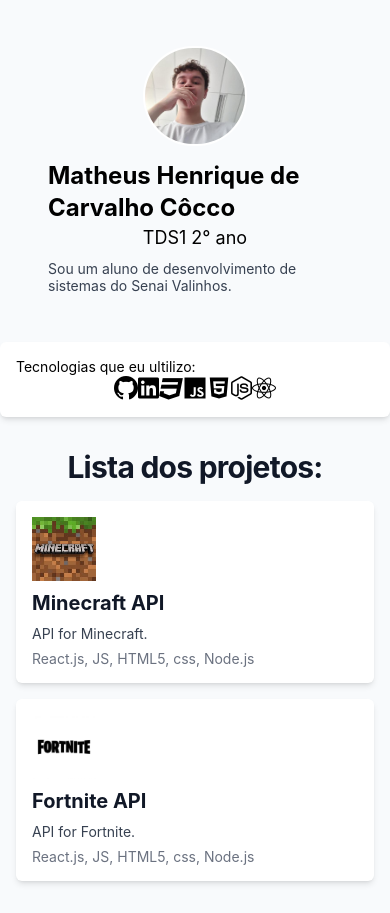
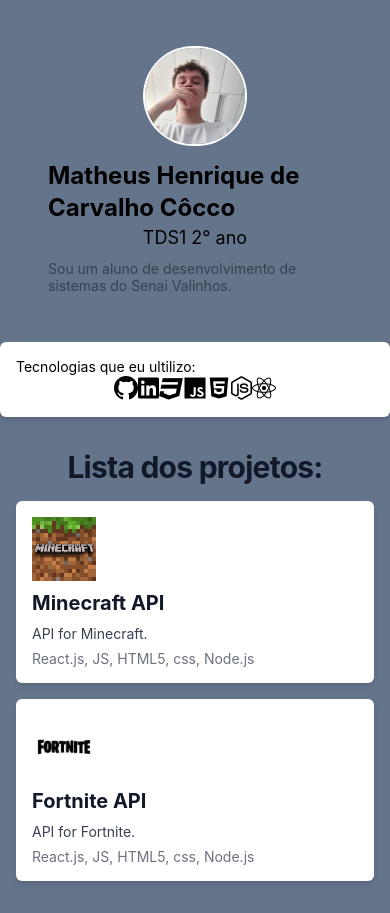
Before and after one commit to Fervalinhos/App_Portfolio, a React Native app: screen / in a window 390 px wide. Built offline with nearby package versions, Linux system fonts and the light colour scheme.

Commit message:
Update background color in App component

```diff
--- a/App.jsx
+++ b/App.jsx
@@ -26,7 +26,7 @@
   ];
 
   return (
-    <View className="bg-slate-50 min-h-screen flex flex-col justify-center items-center">
+    <View className="bg-slate-500 min-h-screen flex flex-col justify-center items-center">
       <View className="p-12 sm:py-32 flex flex-col justify-center items-center">
         <Image
           source={require('./src/img/eu.jpg')}
@@ -73,6 +73,7 @@
         </View>
       </ScrollView>
 
+
       <StatusBar style="auto" />
     </View>
 
```
